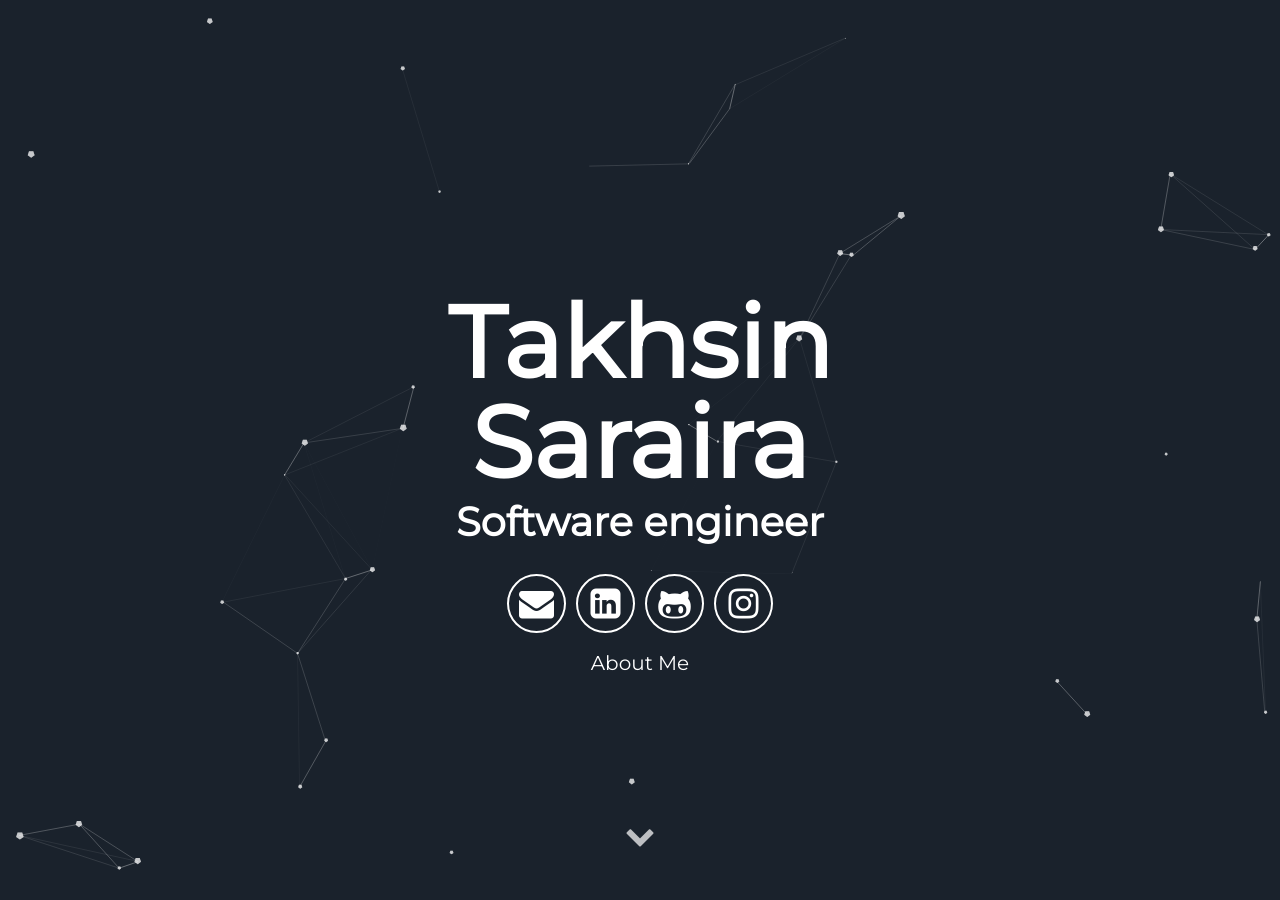
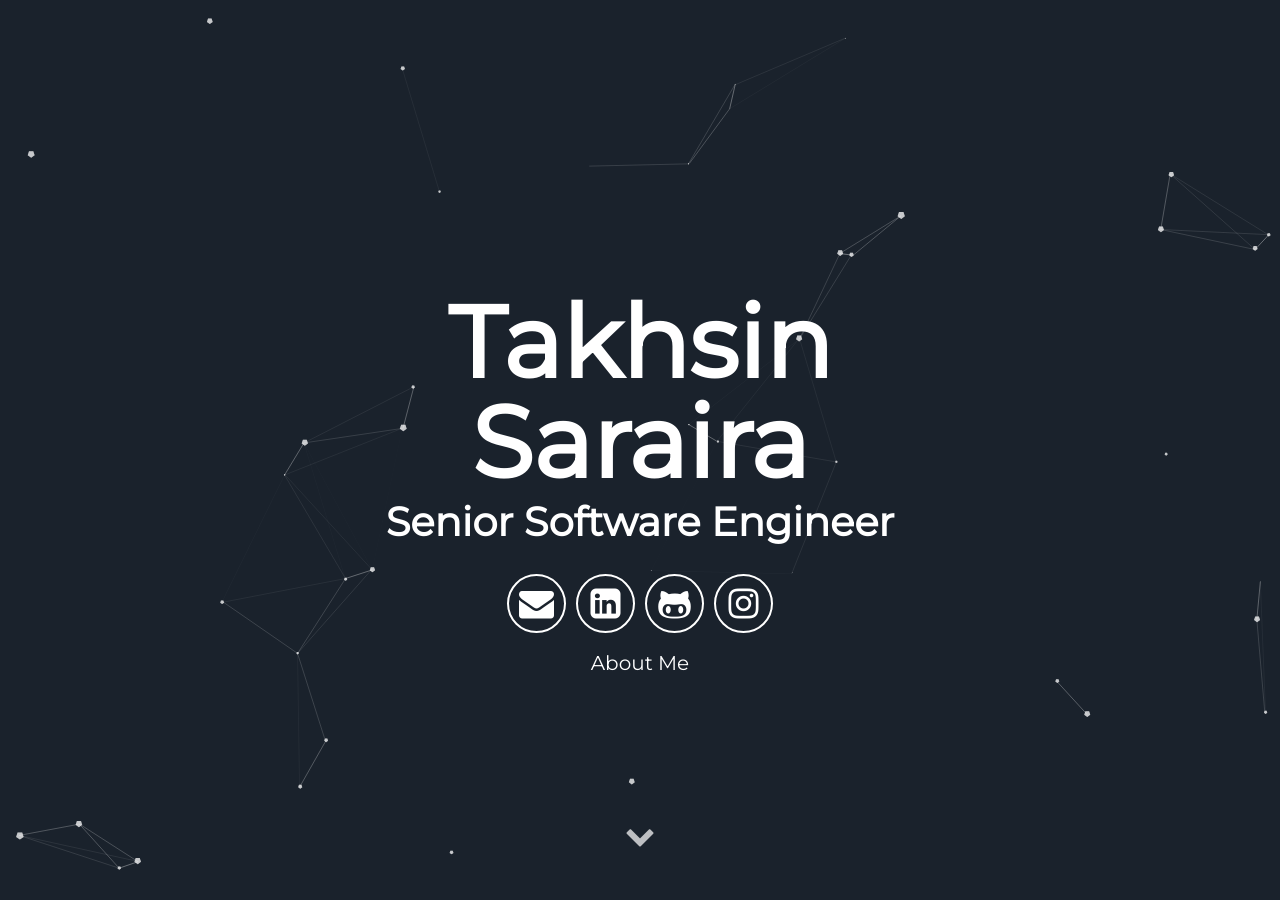
Before and after one commit to mrsaraira/mrsaraira.github.io, a Jekyll site: the page built from index.html, in a window 1280 px wide and 900 px high. Built offline with Jekyll 4.4.1, drawn with Linux system fonts in a browser that asks for light colours.

Commit message:
Update _config.yml

```diff
--- a/_config.yml
+++ b/_config.yml
@@ -7,7 +7,7 @@ description: My personal website.
 # User settings
 username: Takhsin Saraira
 
-user_title: Software engineer
+user_title: Senior Software Engineer
 email: mrsarayra@gmail.com
 github_username:  https://github.com/mrsaraira
 instagram:  https://www.instagram.com/mrsaraira/
```
